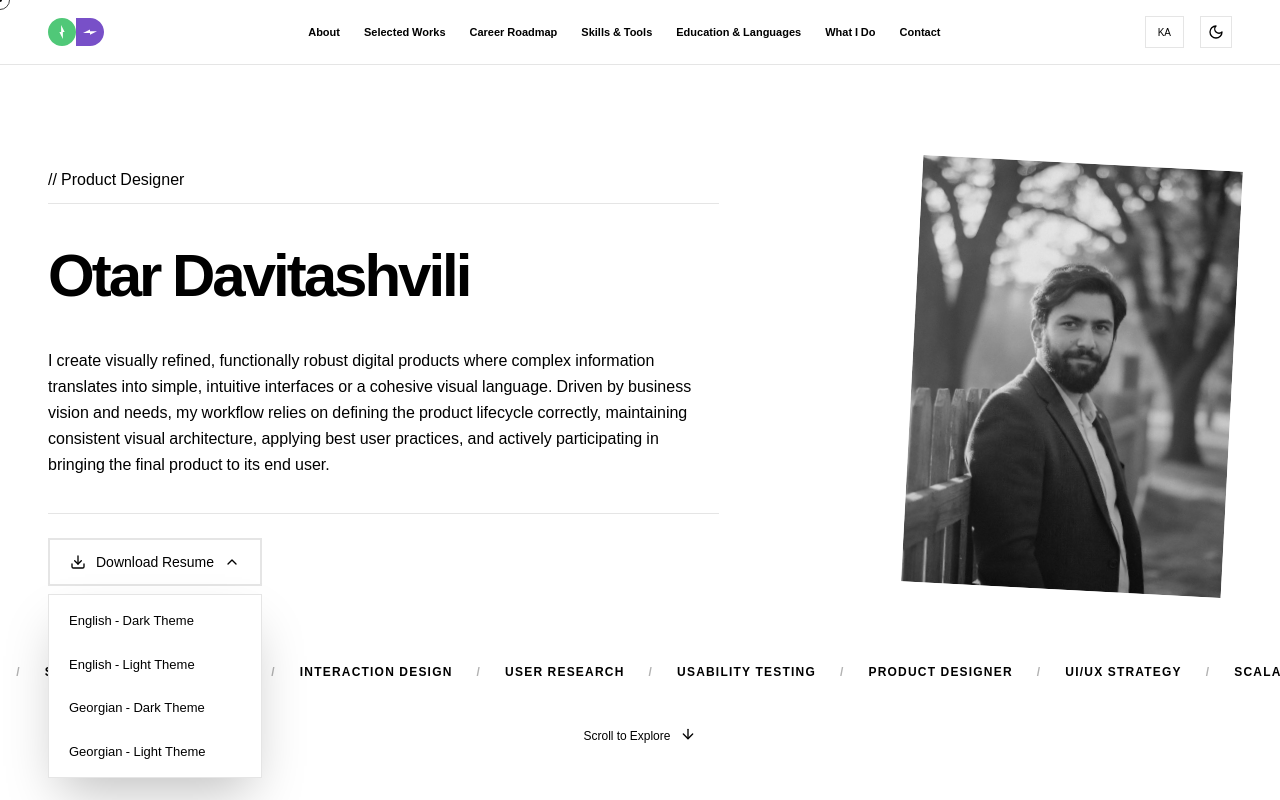
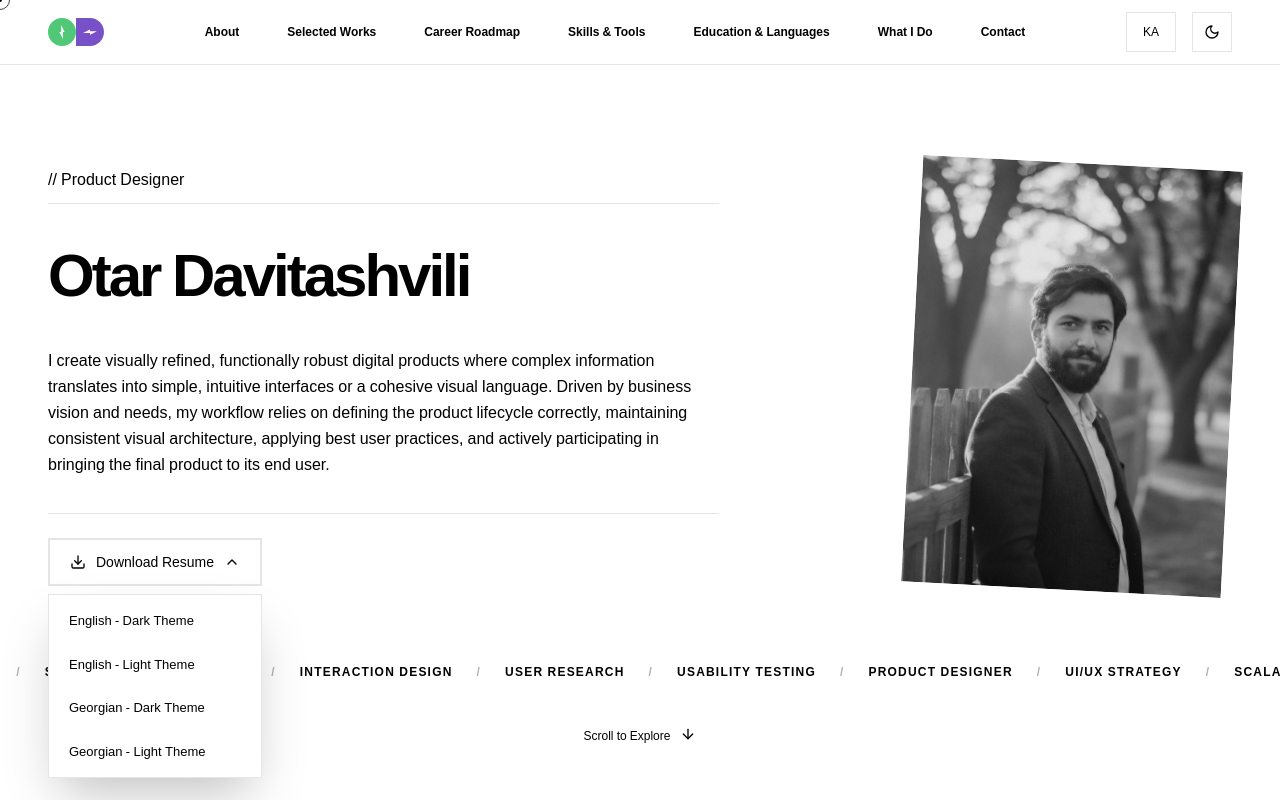
Before and after one commit to DavitashvhiliO/personal-portfolio, a React (Vite) app: page /en in a window 1280 px wide. Both pictures are taken after a click on the button "Download Resume". Built offline with nearby package versions, Linux system fonts and the light colour scheme; a web font is replaced by a local one.

Commit message:
feat: complete accessibility, SEO, and UX audit implementation

```diff
--- a/index.html
+++ b/index.html
@@ -6,21 +6,42 @@
     <link rel="icon" type="image/svg+xml" href="/favicon.svg" />
 
     <!-- Primary Meta Tags -->
-    <title>OD Portfolio</title>
-    <meta name="title" content="OD Portfolio" />
+    <title>Otar Davitashvili - Portfolio</title>
+    <meta name="title" content="Otar Davitashvili - Portfolio" />
     <meta name="description" content="Portfolio of Otar Davitashvili - UI/UX Designer" />
+    <link rel="canonical" href="https://otardavitashvili.com" />
+    <link rel="alternate" hreflang="en" href="https://otardavitashvili.com/en" />
+    <link rel="alternate" hreflang="ka" href="https://otardavitashvili.com/ka" />
+    <link rel="alternate" hreflang="x-default" href="https://otardavitashvili.com" />
 
     <!-- Open Graph / Facebook -->
     <meta property="og:type" content="website" />
-    <meta property="og:title" content="OD Portfolio" />
+    <meta property="og:url" content="https://otardavitashvili.com/" />
+    <meta property="og:title" content="Otar Davitashvili - Portfolio" />
     <meta property="og:description" content="Portfolio of Otar Davitashvili - UI/UX Designer" />
-    <meta property="og:image" content="/og-image.jpg" />
+    <meta property="og:image" content="https://otardavitashvili.com/og-image.jpg" />
 
     <!-- Twitter -->
     <meta property="twitter:card" content="summary_large_image" />
-    <meta property="twitter:title" content="OD Portfolio" />
+    <meta property="twitter:url" content="https://otardavitashvili.com/" />
+    <meta property="twitter:title" content="Otar Davitashvili - Portfolio" />
     <meta property="twitter:description" content="Portfolio of Otar Davitashvili - UI/UX Designer" />
-    <meta property="twitter:image" content="/og-image.jpg" />
+    <meta property="twitter:image" content="https://otardavitashvili.com/og-image.jpg" />
+
+    <!-- JSON-LD Schema -->
+    <script type="application/ld+json">
+    {
+      "@context": "https://schema.org",
+      "@type": "Person",
+      "name": "Otar Davitashvili",
+      "url": "https://otardavitashvili.com",
+      "jobTitle": "Product Designer",
+      "sameAs": [
+        "https://www.linkedin.com/in/otodavitashvili",
+        "https://dribbble.com/OtoDavitashvili"
+      ]
+    }
+    </script>
 
     <style>html, body { height: 100%; margin: 0; } #root { height: 100%; }</style>
     </head>
--- a/src/app/App.tsx
+++ b/src/app/App.tsx
@@ -83,10 +83,19 @@ function ResumeContent() {
     }
     return true;
   });
-  const [isLoading, setIsLoading] = useState(true);
+  const [isLoading, setIsLoading] = useState(() => {
+    if (typeof window !== "undefined") return !sessionStorage.getItem("visited");
+    return true;
+  });
   const [selectedCaseStudy, setSelectedCaseStudy] = useState<WorkExperience | FeaturedProject | null>(null);
-  const [loadingProgress, setLoadingProgress] = useState(0);
-  const [showContent, setShowContent] = useState(false);
+  const [loadingProgress, setLoadingProgress] = useState(() => {
+    if (typeof window !== "undefined" && sessionStorage.getItem("visited")) return 100;
+    return 0;
+  });
+  const [showContent, setShowContent] = useState(() => {
+    if (typeof window !== "undefined") return !!sessionStorage.getItem("visited");
+    return false;
+  });
   const [isMobileMenuOpen, setIsMobileMenuOpen] = useState(false);
   const [cursorPos, setCursorPos] = useState({ x: -100, y: -100 });
   const [cursorVariant, setCursorVariant] = useState<"default" | "interactive">("default");
@@ -140,19 +149,22 @@ function ResumeContent() {
     };
   }, []);
 
-  // Hide loader after 1.5s
+  // Hide loader after 400ms max
   useEffect(() => {
+    if (!isLoading) return;
     const timer = setTimeout(() => {
       setIsLoading(false);
       setShowContent(true);
-    }, 1500);
+      sessionStorage.setItem("visited", "true");
+    }, 400);
     return () => clearTimeout(timer);
-  }, []);
+  }, [isLoading]);
 
   // Update loading progress
   useEffect(() => {
-    const duration = 1500;
-    const steps = 100;
+    if (!isLoading) return;
+    const duration = 400;
+    const steps = 20;
     const interval = duration / steps;
     const progressInterval = setInterval(() => {
       setLoadingProgress((prev) => {
@@ -160,11 +172,11 @@ function ResumeContent() {
           clearInterval(progressInterval);
           return 100;
         }
-        return prev + 1;
+        return prev + (100 / steps);
       });
     }, interval);
     return () => clearInterval(progressInterval);
-  }, []);
+  }, [isLoading]);
 
   // Toggle local class
   useEffect(() => {
@@ -220,7 +232,7 @@ function ResumeContent() {
 
   // Reveal scroll observer
   useEffect(() => {
-    if (!showContent) return;
+    if (!showContent || isLoadingData) return;
     const targets = document.querySelectorAll(".reveal");
     const io = new IntersectionObserver(
       (entries) => {
@@ -245,7 +257,7 @@ function ResumeContent() {
       io.disconnect();
       clearTimeout(timer);
     };
-  }, [showContent, language]);
+  }, [showContent, language, isLoadingData]);
 
   // Map database elements
   const experiences = data?.workExperience || [];
@@ -255,8 +267,6 @@ function ResumeContent() {
 
   return (
     <div className={`min-h-screen flex flex-col overflow-x-hidden transition-colors duration-500 ${isDarkMode ? "bg-background text-foreground" : "bg-white text-black"}`}>
-      {/* Hide cursor styles */}
-      <style>{`@media (hover: hover) and (pointer: fine) { body, a, button, [role="button"], input, textarea, select { cursor: none !important; } }`}</style>
 
       {/* Custom Cursor */}
       <div
@@ -308,7 +318,7 @@ function ResumeContent() {
 
 
       {/* HERO & ABOUT ME SECTION */}
-
+      <main id="main-content" tabIndex={-1} className="flex-1 focus:outline-none">
         <Hero isDarkMode={isDarkMode} />
         <ProjectsSection setSelectedCaseStudy={setSelectedCaseStudy} />
         <ExperienceSection />
@@ -316,6 +326,8 @@ function ResumeContent() {
         <EducationSection />
         <ExpertiseSection />
         {/* <TestimonialsSection /> */}
+      </main>
+
       <FooterSection />
 
 
--- a/src/app/components/EducationSection.tsx
+++ b/src/app/components/EducationSection.tsx
@@ -27,9 +27,9 @@ export function EducationSection() {
                     <span className="absolute -left-[31px] top-1.5 size-2.5 rounded-full border border-foreground bg-background group-hover:bg-foreground transition-colors duration-300" />
 
                     <div className="flex flex-col gap-1 hover:pl-2 transition-all duration-300">
-                      <h4 className=" text-sm md:text-base font-bold text-foreground mt-2">
+                      <h3 className=" text-sm md:text-base font-bold text-foreground mt-2">
                         {item.degree}
-                      </h4>
+                      </h3>
                       <span className="text-xs md:text-sm text-muted-foreground mt-1">
                         {item.institution}
                       </span>
@@ -64,7 +64,7 @@ export function EducationSection() {
                         <span className=" text-sm font-bold text-foreground">
                           {lang.name}
                         </span>
-                        <span className=" text-[10px] md:text-xs text-muted-foreground">
+                        <span className=" text-xs md:text-sm text-muted-foreground">
                           {lang.level}
                         </span>
                       </div>
--- a/src/app/components/Header.tsx
+++ b/src/app/components/Header.tsx
@@ -34,7 +34,7 @@ export function Header({ isDarkMode, setIsDarkMode, isMobileMenuOpen, setIsMobil
         {/* Nav links (Desktop) */}
         <nav className="hidden lg:flex gap-3 xl:gap-6">
           {links.map(link => (
-            <a key={link.id} href={`#${link.id}`} className="text-[11px] font-semibold text-muted-foreground hover:text-foreground transition-colors whitespace-nowrap">
+            <a key={link.id} href={`#${link.id}`} className="text-xs font-semibold text-muted-foreground hover:text-foreground transition-colors whitespace-nowrap py-2 px-3">
               {language === "en" ? link.en : link.ka}
             </a>
           ))}
@@ -45,7 +45,7 @@ export function Header({ isDarkMode, setIsDarkMode, isMobileMenuOpen, setIsMobil
           {/* Language Toggle */}
           <button
             onClick={toggleLanguage}
-            className="h-8 px-3 text-[10px] border border-border hover:bg-foreground hover:text-background transition-colors flex items-center justify-center shrink-0"
+            className="h-10 px-4 text-xs border border-border hover:bg-foreground hover:text-background transition-colors flex items-center justify-center shrink-0"
           >
             {language === "en" ? "KA" : "EN"}
           </button>
@@ -53,7 +53,7 @@ export function Header({ isDarkMode, setIsDarkMode, isMobileMenuOpen, setIsMobil
           {/* Theme Toggle */}
           <button
             onClick={() => setIsDarkMode(!isDarkMode)}
-            className="size-8 border border-border hover:bg-foreground hover:text-background transition-colors flex items-center justify-center shrink-0"
+            className="size-10 border border-border hover:bg-foreground hover:text-background transition-colors flex items-center justify-center shrink-0"
             aria-label="Toggle monochrome scheme"
           >
             {isDarkMode ? <Sun className="size-4 shrink-0" /> : <Moon className="size-4 shrink-0" />}
--- a/src/app/components/Hero.tsx
+++ b/src/app/components/Hero.tsx
@@ -67,12 +67,16 @@ export function Hero({ isDarkMode = true }: HeroProps) {
               <div className="pt-6 border-t border-border/60 mt-4">
                 <div className="relative inline-block w-full sm:w-auto z-50">
                   <button
+                    id="resume-dropdown-button"
+                    aria-expanded={isDropdownOpen}
+                    aria-haspopup="true"
+                    aria-controls="resume-dropdown-menu"
                     onClick={() => setIsDropdownOpen(!isDropdownOpen)}
                     className="inline-flex items-center gap-2.5 border-2 border-foreground px-5 py-3 text-sm hover:bg-foreground hover:text-background transition-all duration-300 w-full justify-center"
                   >
-                    <Download className="size-4 shrink-0" />
+                    <Download className="size-4 shrink-0" aria-hidden="true" />
                     <span>{language === "en" ? "Download Resume" : "რეზიუმეს გადმოწერა"}</span>
-                    <ChevronDown className={`size-4 shrink-0 transition-transform ${isDropdownOpen ? 'rotate-180' : ''}`} />
+                    <ChevronDown className={`size-4 shrink-0 transition-transform ${isDropdownOpen ? 'rotate-180' : ''}`} aria-hidden="true" />
                   </button>
 
                   {isDropdownOpen && (
@@ -80,28 +84,38 @@ export function Hero({ isDarkMode = true }: HeroProps) {
                       <div
                         className="fixed inset-0 z-40"
                         onClick={() => setIsDropdownOpen(false)}
+                        aria-hidden="true"
                       />
-                      <div className="absolute left-0 bottom-full mb-2 lg:bottom-auto lg:top-full lg:mt-2 w-full bg-white dark:bg-black border border-border shadow-2xl z-[100] flex flex-col p-1 animate-in fade-in lg:slide-in-from-top-2 slide-in-from-bottom-2">
+                      <div
+                        id="resume-dropdown-menu"
+                        role="menu"
+                        aria-labelledby="resume-dropdown-button"
+                        className="absolute left-0 bottom-full mb-2 lg:bottom-auto lg:top-full lg:mt-2 w-full bg-white dark:bg-black border border-border shadow-2xl z-[100] flex flex-col p-1 animate-in fade-in lg:slide-in-from-top-2 slide-in-from-bottom-2"
+                      >
                         <a
                           href={resumeEnDark} download onClick={() => setIsDropdownOpen(false)}
+                          role="menuitem"
                           className="px-4 py-3 text-[13px] font-medium text-foreground hover:bg-muted transition-colors text-left"
                         >
                           {language === "en" ? "English - Dark Theme" : "ინგლისური (მუქი თემა)"}
                         </a>
                         <a
                           href={resumeEnLight} download onClick={() => setIsDropdownOpen(false)}
+                          role="menuitem"
                           className="px-4 py-3 text-[13px] font-medium text-foreground hover:bg-muted transition-colors text-left"
                         >
                           {language === "en" ? "English - Light Theme" : "ინგლისური (ღია თემა)"}
                         </a>
                         <a
                           href={resumeKaDark} download onClick={() => setIsDropdownOpen(false)}
+                          role="menuitem"
                           className="px-4 py-3 text-[13px] font-medium text-foreground hover:bg-muted transition-colors text-left"
                         >
                           {language === "en" ? "Georgian - Dark Theme" : "ქართული (მუქი თემა)"}
                         </a>
                         <a
                           href={resumeKaLight} download onClick={() => setIsDropdownOpen(false)}
+                          role="menuitem"
                           className="px-4 py-3 text-[13px] font-medium text-foreground hover:bg-muted transition-colors text-left"
                         >
                           {language === "en" ? "Georgian - Light Theme" : "ქართული (ღია თემა)"}
@@ -120,6 +134,8 @@ export function Hero({ isDarkMode = true }: HeroProps) {
               >
                 <img
                   alt={t.name}
+                  loading="eager"
+                  fetchPriority="high"
                   className="w-full h-full object-cover object-top hover-zoom-img transition-all duration-700 grayscale-0 lg:grayscale lg:group-hover:grayscale-0"
                   src={profileImage}
                 />
--- a/src/app/context/LanguageContext.tsx
+++ b/src/app/context/LanguageContext.tsx
@@ -18,7 +18,28 @@ interface LanguageContextType {
 const LanguageContext = createContext<LanguageContextType | undefined>(undefined);
 
 export function LanguageProvider({ children }: { children: ReactNode }) {
-  const [language, setLanguage] = useState<Language>('en');
+  const [language, setLanguage] = useState<Language>(() => {
+    if (typeof window !== 'undefined') {
+      const path = window.location.pathname;
+      if (path.startsWith('/ka')) return 'ka';
+      if (path.startsWith('/en')) return 'en';
+
+      const stored = localStorage.getItem('lang') as Language;
+      if (stored === 'ka' || stored === 'en') return stored;
+    }
+    return 'en';
+  });
+
+  useEffect(() => {
+    if (typeof window !== 'undefined') {
+      document.documentElement.lang = language;
+      localStorage.setItem('lang', language);
+      const newPath = `/${language}`;
+      if (window.location.pathname !== newPath) {
+        window.history.replaceState(null, '', newPath);
+      }
+    }
+  }, [language]);
   const [data, setData] = useState<PortfolioData | null>(null);
   const [isLoadingData, setIsLoadingData] = useState<boolean>(true);
 
--- a/src/styles/globals.css
+++ b/src/styles/globals.css
@@ -36,7 +36,7 @@
 }
 
 /* Custom Cursor Blend Mode Styles */
-@media (hover: hover) and (pointer: fine) {
+@media (hover: hover) and (pointer: fine) and (prefers-reduced-motion: no-preference) {
   body, a, button, [role="button"], input, textarea, select {
     cursor: none !important;
   }
```
Also changed, not shown: src/app/components/ExperienceSection.tsx (+7 -7 lines), src/app/components/ExpertiseSection.tsx (+7 -1 lines), src/app/components/FooterSection.tsx (+12 -12 lines), src/app/components/ProjectsSection.tsx (+7 -7 lines), src/app/components/SkillsSection.tsx (+4 -4 lines). Lines whose indentation alone changed are shown as unchanged.
